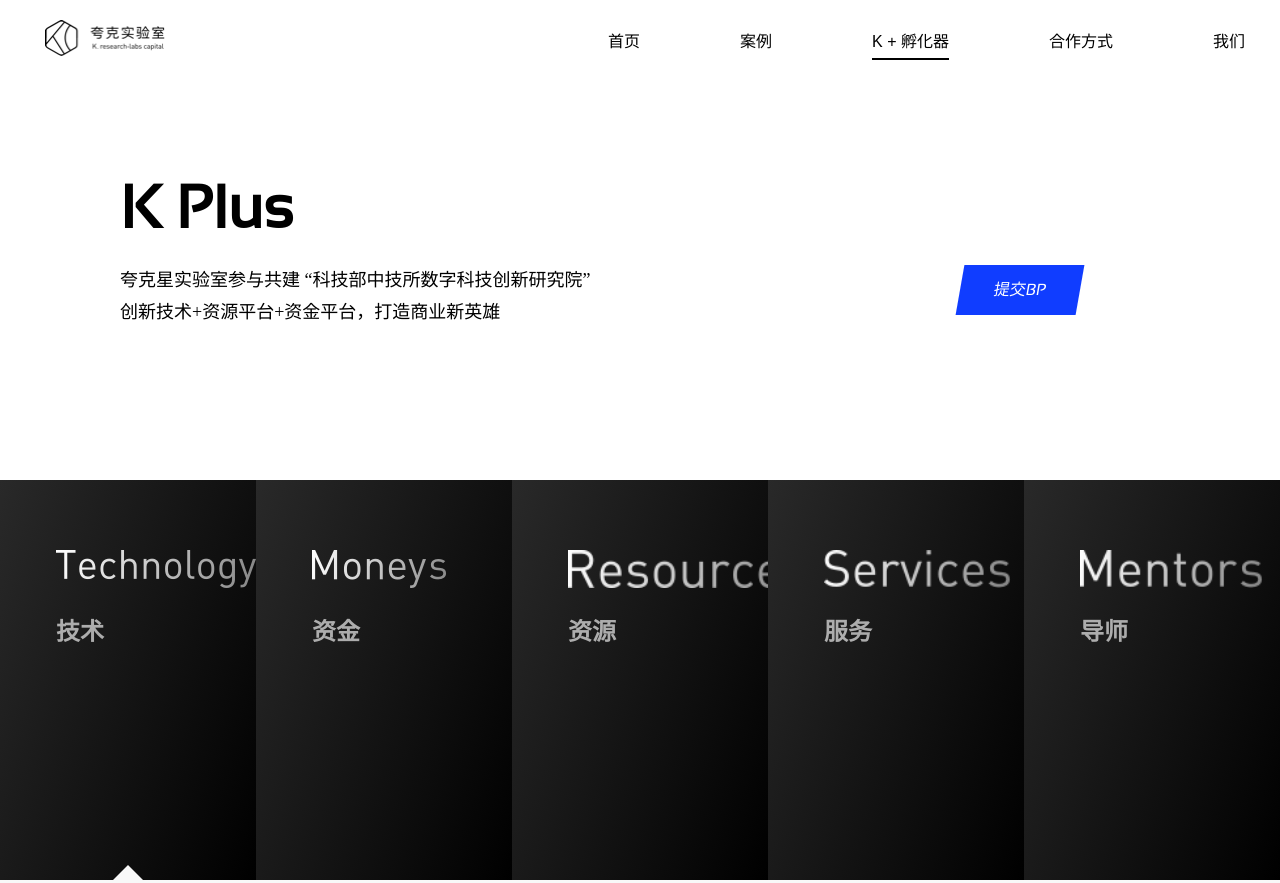
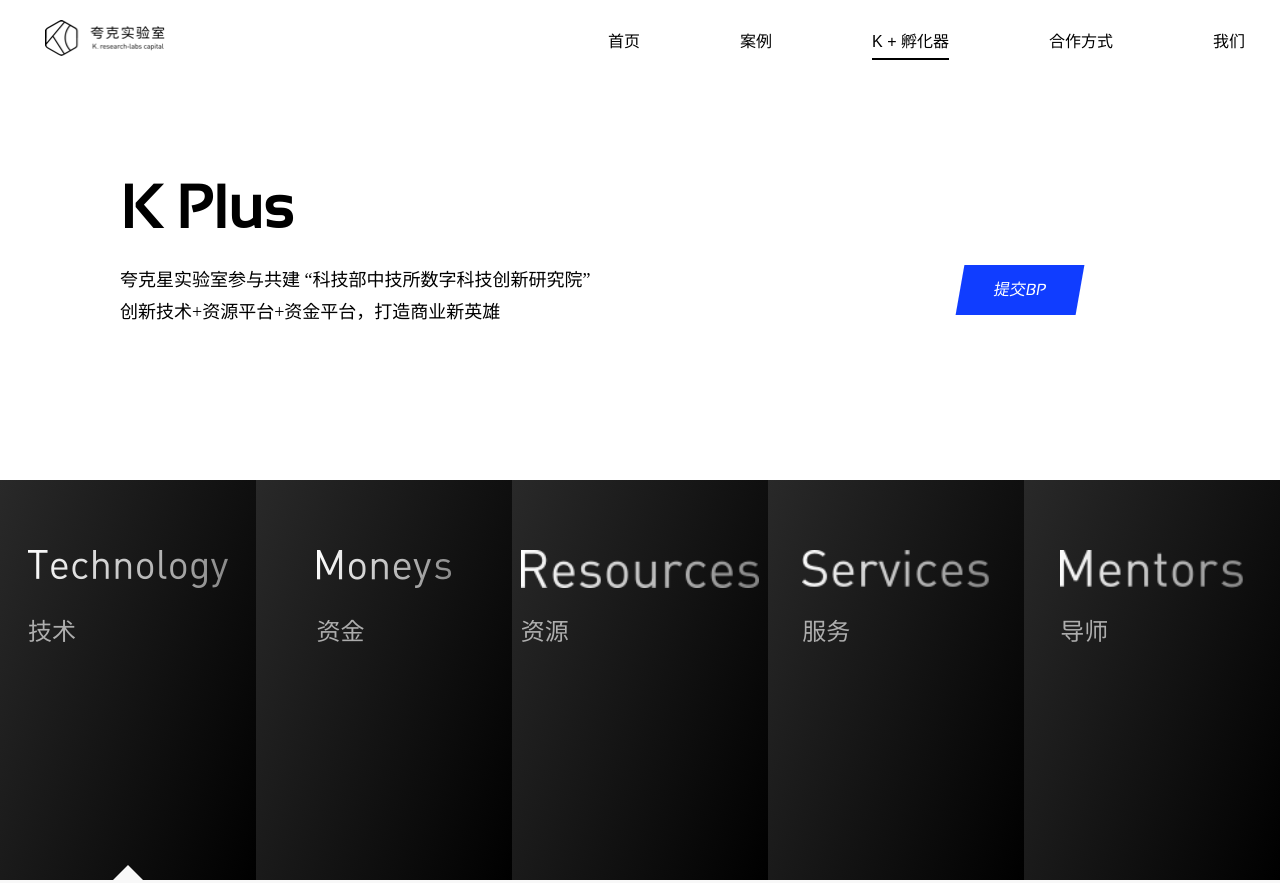
Before and after one commit to 1778536508/kua_Laboratory, a website: page view/Incubator/Incubator.html in a window 1280 px wide. Shown: the top 883 px of the page. Drawn offline with Linux system fonts and the light colour scheme; no server answers.

Commit message:
up-to-data

```diff
--- a/assets/scss/Incubator.scss
+++ b/assets/scss/Incubator.scss
@@ -45,10 +45,11 @@
         height: 100%;
         box-sizing: border-box;
         padding-top: 70px;
-        padding-left: 56px;
+        //padding-left: 56px;
         background-image: linear-gradient(-70deg, #000000 0%, #292929 100%);
         @include pos(relative);
         cursor: pointer;
+        text-align: center;
         &.active {
           &:after {
             z-index: 1;
@@ -66,36 +67,17 @@
             margin: auto;
           }
         }
-        span {
+        div {
+          display: inline-block;
+          height: 38px;
+          margin: 0 auto;
+          img {
             display: block;
-          height: 38px;
+            height: 100%;
+            margin: 0 auto;
           }
-        &:nth-of-type(1) {
-          span {
-            @include back_images("../images/icon_kplustitle_1.png", auto, 100%)
-          }
-        }
-        &:nth-of-type(2) {
-          span {
-            @include back_images("../images/icon_kplustitle_2.png", auto, 100%)
-          }
-        }
-        &:nth-of-type(3) {
-          span {
-            @include back_images("../images/icon_kplustitle_3.png", auto, 100%)
-          }
-        }
-        &:nth-of-type(4) {
-          span {
-            @include back_images("../images/icon_kplustitle_4.png", auto, 100%)
-          }
-        }
-        &:nth-of-type(5) {
-          span {
-            @include back_images("../images/icon_kplustitle_5.png", auto, 100%)
-          }
-        }
-        h2 {
+          b {
+            display: block;
             opacity: 0.64;
             font-family: PingFangSC-Regular;
             font-size: 24px;
@@ -103,7 +85,49 @@
             letter-spacing: 0;
             line-height: 24px;
             margin-top: 32px;
+            font-weight: 400;
+            text-align: left;
           }
+        }
+        //span {
+        //  display: block;
+        //  height: 38px;
+        //}
+        //&:nth-of-type(1) {
+        //  span {
+        //    @include back_images("../images/icon_kplustitle_1.png", auto, 100%)
+        //  }
+        //}
+        //&:nth-of-type(2) {
+        //  span {
+        //    @include back_images("../images/icon_kplustitle_2.png", auto, 100%)
+        //  }
+        //}
+        //&:nth-of-type(3) {
+        //  span {
+        //    @include back_images("../images/icon_kplustitle_3.png", auto, 100%)
+        //  }
+        //}
+        //&:nth-of-type(4) {
+        //  span {
+        //    @include back_images("../images/icon_kplustitle_4.png", auto, 100%)
+        //  }
+        //}
+        //&:nth-of-type(5) {
+        //  span {
+        //    @include back_images("../images/icon_kplustitle_5.png", auto, 100%)
+        //  }
+        //}
+        //h2 {
+        //  opacity: 0.64;
+        //  font-family: PingFangSC-Regular;
+        //  font-size: 24px;
+        //  color: #FFFFFF;
+        //  letter-spacing: 0;
+        //  line-height: 24px;
+        //  margin-top: 32px;
+        //  font-weight: 400;
+        //}
       }
     }
   }
--- a/view/Incubator/Incubator.html
+++ b/view/Incubator/Incubator.html
@@ -29,24 +29,34 @@
             <div class="Incubator-content-list" id="Incubator-content-list">
                 <ul>
                     <li class="active">
-                        <span></span>
-                        <h2>技术</h2>
+                        <div>
+                            <img src="../../assets/images/icon_kplustitle_1.png" alt="">
+                            <b>技术</b>
+                        </div>
                     </li>
                     <li>
-                        <span></span>
-                        <h2>资金</h2>
+                        <div>
+                            <img src="../../assets/images/icon_kplustitle_2.png" alt="">
+                            <b>资金</b>
+                        </div>
                     </li>
                     <li>
-                        <span></span>
-                        <h2>资源</h2>
+                        <div>
+                            <img src="../../assets/images/icon_kplustitle_3.png" alt="">
+                            <b>资源</b>
+                        </div>
                     </li>
                     <li>
-                        <span></span>
-                        <h2>服务</h2>
+                        <div>
+                            <img src="../../assets/images/icon_kplustitle_4.png" alt="">
+                            <b>服务</b>
+                        </div>
                     </li>
                     <li>
-                        <span></span>
-                        <h2>导师</h2>
+                        <div>
+                            <img src="../../assets/images/icon_kplustitle_5.png" alt="">
+                            <b>导师</b>
+                        </div>
                     </li>
 
                 </ul>
```
Also changed, not shown: view/example/example.html (+0 -1 lines), view/formmode/formmode.html (+0 -2 lines), assets/css/Incubator.css, assets/images/logo1.png (added), assets/images/logo2.png (added), 1 other file. Lines whose indentation alone changed are shown as unchanged.
